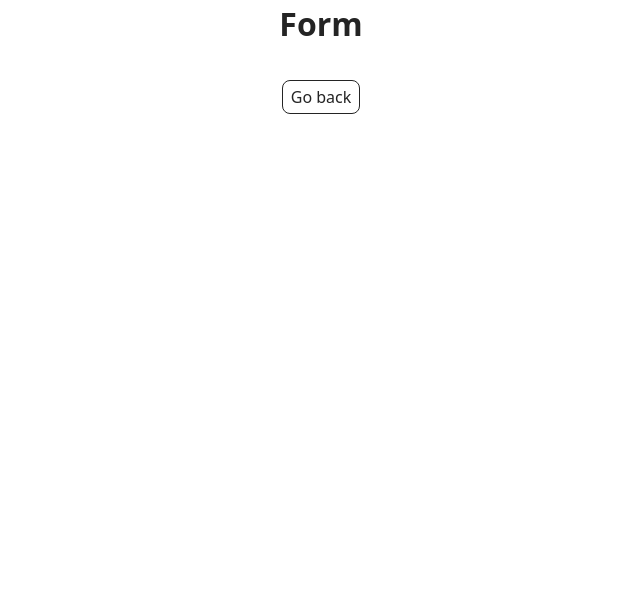
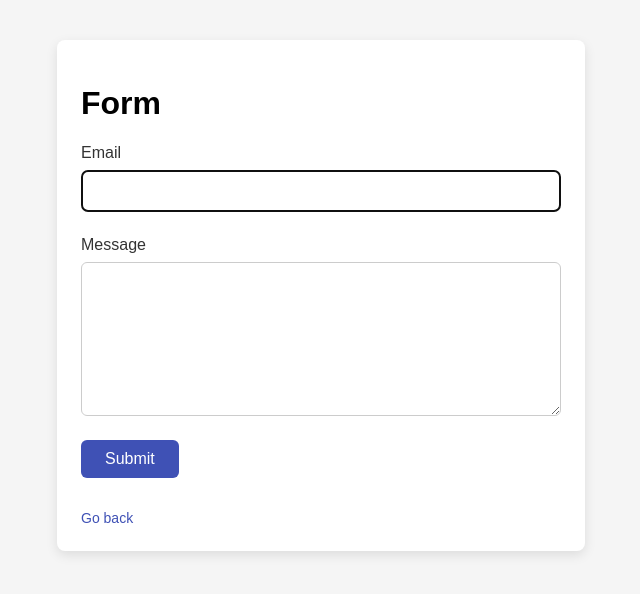
Before and after one commit to TonyP1992/goit-js-hw-099, a plain HTML site: page 2-form.html in a window 1280 px wide. Shown: the whole page, without its empty margins (319-959 px from the left). Drawn offline with Linux system fonts and the light colour scheme.

Commit message:
Deploying to gh-pages from @ TonyP1992/goit-js-hw-099@970999496d267706cb9c99a4abe685786cbc1f9f 🚀

```diff
--- a/2-form.html
+++ b/2-form.html
@@ -7,7 +7,7 @@
     <title>Form</title>
     <script type="module" crossorigin src="/goit-js-hw-099/2-form.js"></script>
     <link rel="modulepreload" crossorigin href="/goit-js-hw-099/assets/modulepreload-polyfill-B5Qt9EMX.js">
-    <link rel="stylesheet" crossorigin href="/goit-js-hw-099/assets/styles-BegJKZSu.css">
+    <link rel="stylesheet" crossorigin href="/goit-js-hw-099/assets/2-form-Z_6vtE3G.css">
   </head>
   <body>
     <main>
@@ -15,6 +15,18 @@
         <h1 class="main-title">
           Form
         </h1>
+        <form class="feedback-form" autocomplete="off">
+  <label>
+    Email
+    <input type="email" name="email" autofocus />
+  </label>
+  <label>
+    Message
+    <textarea name="message" rows="8"></textarea>
+  </label>
+  <button type="submit">Submit</button>
+</form>
+
         <a class="back-link" href="./index.html">Go back</a>
       </div>
     </main>
--- a/2-form.js
+++ b/2-form.js
@@ -1,2 +1,2 @@
-import"./assets/modulepreload-polyfill-B5Qt9EMX.js";/* empty css                      */console.log("Hello World!");
+import"./assets/modulepreload-polyfill-B5Qt9EMX.js";const n=document.querySelector(".feedback-form"),s={email:"",message:""};n.addEventListener("input",e=>{const a=e.currentTarget.elements.email.value,t=e.currentTarget.elements.message.value;s.email=a,s.message=t,o("formData",s)});document.addEventListener("DOMContentLoaded",()=>{const e=m("formData");n.elements.email.value=e.email,n.elements.message.value=e.message});function o(e,a){const t=JSON.stringify(a);localStorage.setItem(e,t)}function m(e,a){const t=localStorage.getItem(e);try{return JSON.parse(t)}catch{return t}}
 //# sourceMappingURL=2-form.js.map
--- /dev/null
+++ b/assets/2-form-Z_6vtE3G.css
@@ -0,0 +1 @@
+body{font-family:Montserrat,sans-serif;background-color:#f5f5f5;margin:0;padding:40px}.container{max-width:480px;margin:0 auto;padding:24px;background-color:#fff;border-radius:8px;box-shadow:0 4px 12px #0000001a}.feedback-form{display:flex;flex-direction:column;gap:24px}.feedback-form label{display:flex;flex-direction:column;font-size:16px;color:#333;font-weight:500}.feedback-form input,.feedback-form textarea{padding:12px 16px;font-size:14px;border:1px solid #ccc;border-radius:6px;margin-top:8px;resize:vertical}.feedback-form button{align-self:flex-start;padding:10px 24px;font-size:16px;background-color:#3f51b5;color:#fff;border:none;border-radius:6px;cursor:pointer;transition:background-color .3s ease}.feedback-form button:hover{background-color:#303f9f}.back-link{display:inline-block;margin-top:32px;color:#3f51b5;text-decoration:none;font-size:14px;font-weight:500}.back-link:hover{text-decoration:underline}
```
Also changed, not shown: index.html (+1 -1 lines), assets/index-BegJKZSu.css (renamed from assets/styles-BegJKZSu.css), 1 other file.
